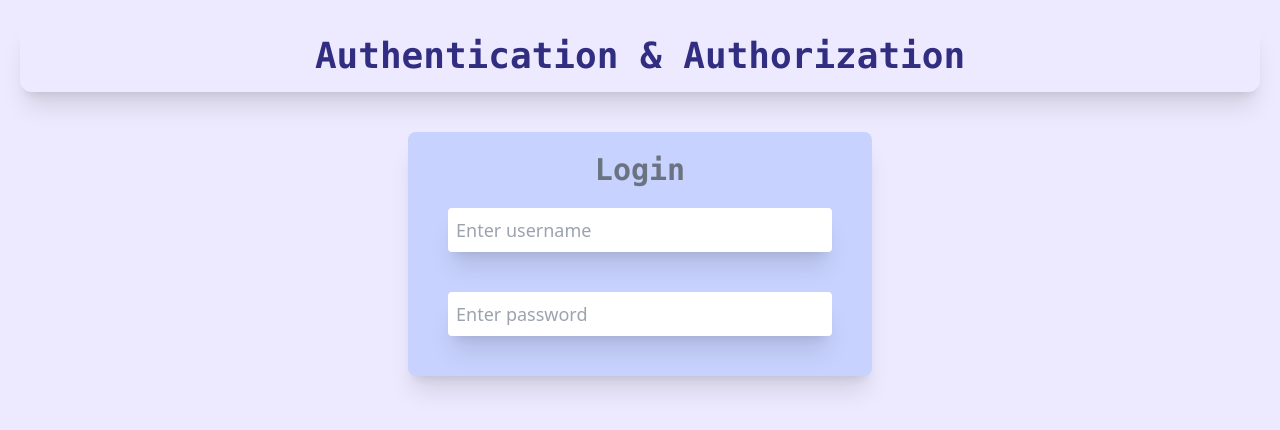
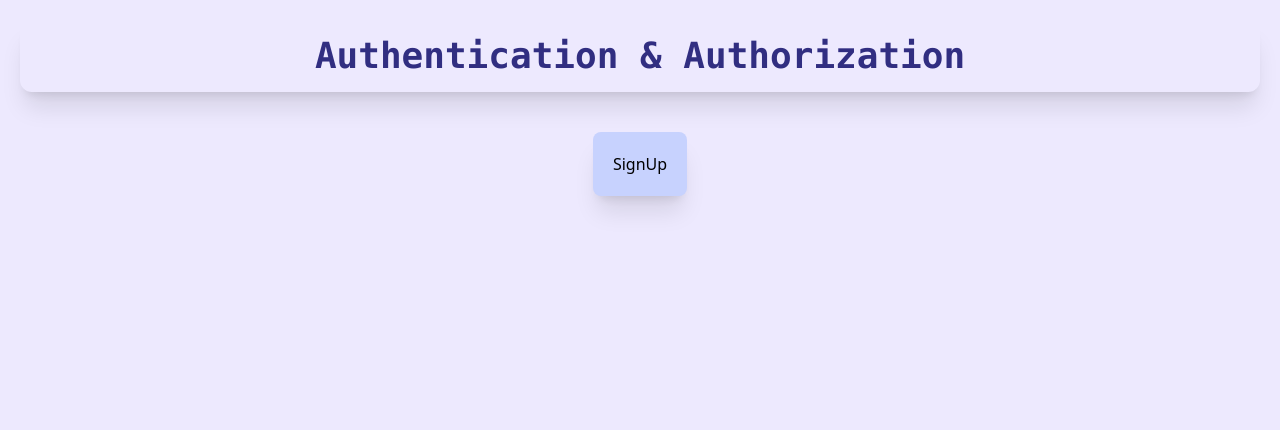
Before and after one commit to hasanashrafi/authentication-next, a Next.js app: page / in a window 1280 px wide. Shown: the top 430 px of the page. Built offline with nearby package versions, Linux system fonts and the light colour scheme.

Commit message:
added signUp button

```diff
--- a/pages/index.js
+++ b/pages/index.js
@@ -1,3 +1,4 @@
+import Link from "next/link";
 
 
 export default function Home() {
@@ -13,10 +14,11 @@ export default function Home() {
       </div>
 
       <div className="flex flex-col bg-indigo-200 rounded-lg shadow-xl mx-auto justify-center p-5  content-center mt-10 w-fit">
-        <h3 className="text-center text-3xl font-semibold font-mono text-gray-500">Login</h3>
-        <input type="text" name="username" placeholder="Enter username" className="m-5 p-2 rounded text-gray-900 outline-none focus:border focus:border-indigo-800 w-96 text-lg shadow-xl" />
-        <input type="text" name="password" placeholder="Enter password" className="m-5 p-2 rounded text-gray-900 outline-none focus:border focus:border-indigo-800 w-96 text-lg shadow-xl" />
+        <button>
+          <Link href='/signup'>SignUp</Link>
+        </button>
       </div>
+
     </main>
   );
 }
```
